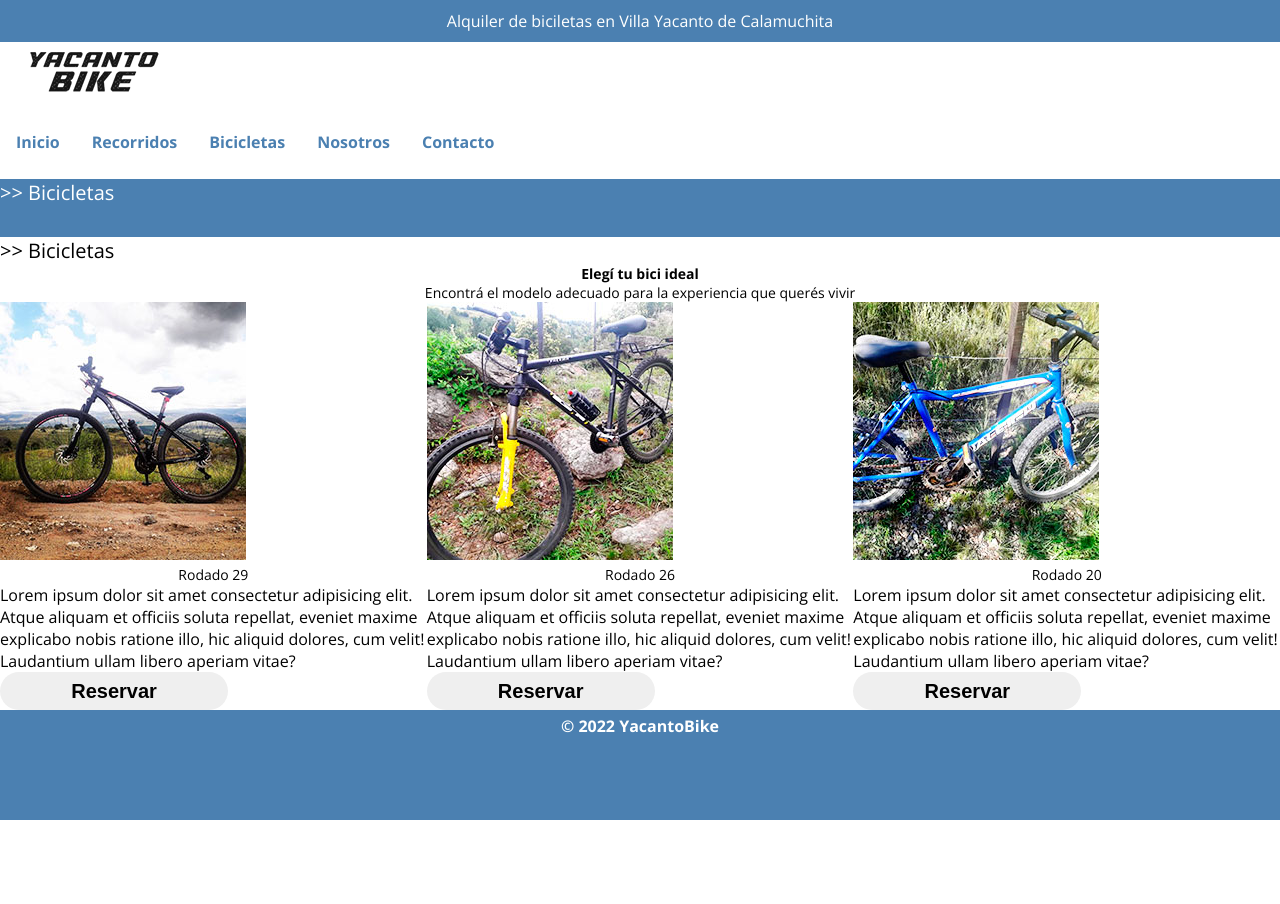
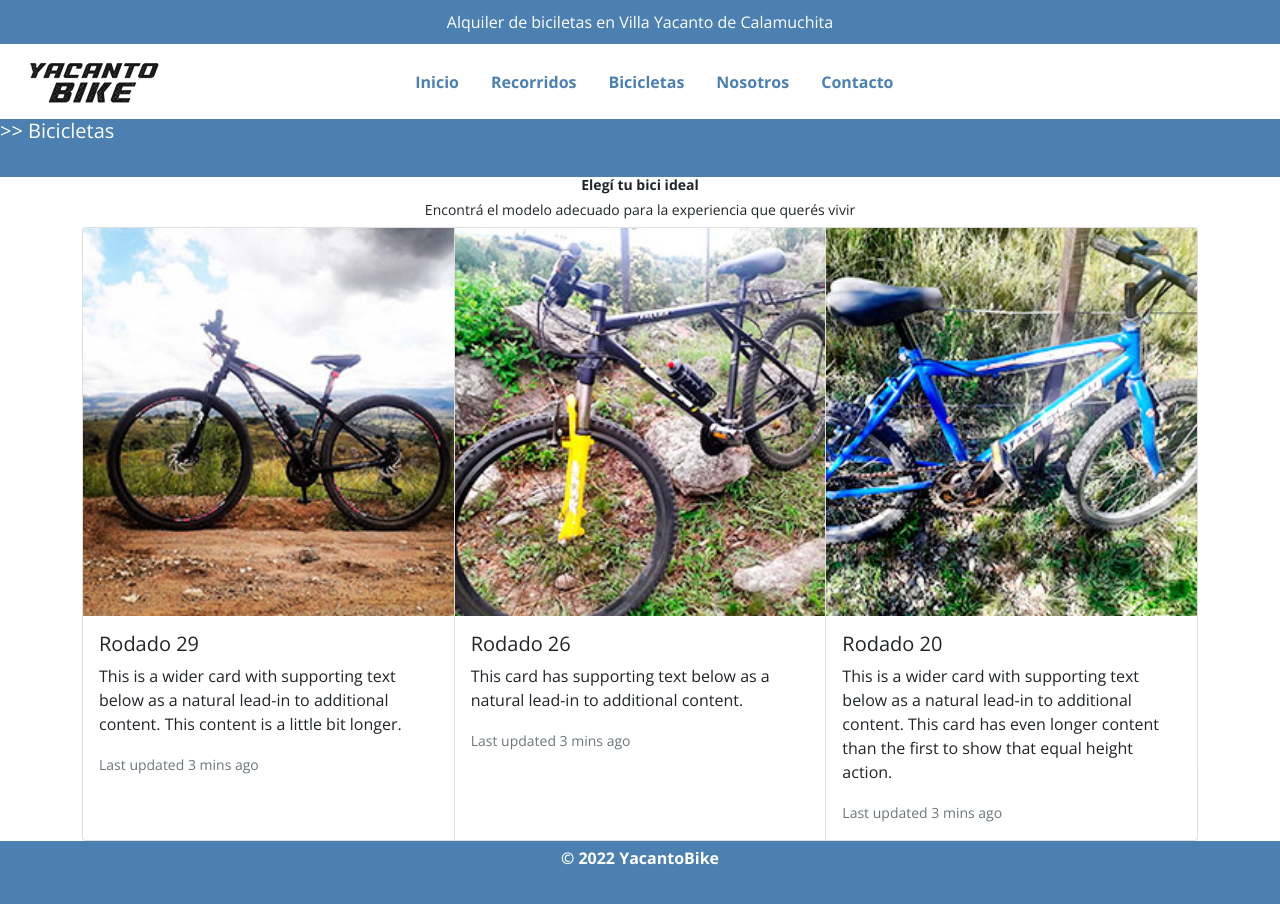
Before and after one commit to AyelenRamayo/YacantoBike_Ramayo, a plain HTML site: page pages/Bicicletas.html in a window 1280 px wide. Before the commit the page ends 820 px from the top, so only its background shows below. Drawn offline with nearby package versions, Linux system fonts and the light colour scheme.

Commit message:
Agregando primeras pruebas con Bootstrap

```diff
--- a/css/style.css
+++ b/css/style.css
@@ -1,9 +1,3 @@
-/* DESAFÍO 4
-1. Incluí transición de pseudoclase hover en botones del menú de navegación
-2. Utitilcé transform para ajustar la posición de los textos en la portada
-3. Utilicé transform y transition para animar el botón "Reservar" de la portada*/
-
-
 /* Reset */
 * {
     margin: 0%;
@@ -12,17 +6,12 @@
 
 /* ---------------- INICIO - Estructura general del sitio ---------------- */
 body {
-    width: 100%;
     font-family: 'Open Sans', sans-serif;
-    height: 100%;
 }
 
 body section {
     display: flex;
-    /* align-content: center;
-    justify-content: center; */
 }
-
 
 .sectionName {
     background-color: #4B80B1;
@@ -46,8 +35,8 @@ body section {
 .destacado {
     background-color: #4B80B1;
     color: #ffffff;
-    text-align: center;
     padding: 20px;
+    height: 86px;
 }
 
 footer {
@@ -60,7 +49,7 @@ footer {
 }
 
 /* Vista Desktop */
-@media screen and (min-width:768px) {
+@media screen and (min-width:992px) {
 
     /* GRILLA HOME */
     .grillaHome {
@@ -73,7 +62,7 @@ footer {
             "clima clima texto texto testimonio testimonio"
             "footer footer footer footer footer footer";
         grid-template-columns: repeat (6, 2fr);
-        grid-template-rows: auto 75px auto 58px 200px 50px;
+        grid-template-rows: auto 75px auto 86px 300px 50px;
     }
 
     .topBar {
@@ -126,10 +115,46 @@ footer {
         font-weight: normal;
         text-align: center;
     }
+
+    .grillaPage {
+        display: grid;
+        grid-template-areas:
+            "topBar topBar topBar topBar topBar topBar"
+            "navLogo navLogo nav nav nav nav"
+            "name name name name name name"
+            "main main main main main main"
+            "footer footer footer footer footer footer";
+        grid-template-columns: (6, 2fr);
+        grid-template-rows: auto 75px 58px auto 50px;
+    }
+
+    .topBar {
+        grid-area: topBar;
+    }
+
+    .navLogo {
+        grid-area: navLogo;
+    }
+
+    .nav {
+        grid-area: nav;
+    }
+
+    .sectionName {
+        grid-area: name;
+    }
+
+    main {
+        grid-area: main;
+    }
+
+    footer {
+        grid-area: footer;
+    }
 }
 
-/* Visa Responsive */
-@media screen and (max-width:768px) {
+/* Vista mobile */
+@media screen and (max-width:575px) {
 
     /* GRILLA HOME */
     .grillaHome {
@@ -227,6 +252,11 @@ footer {
     }
 }
 
+/* Vista Tablet PENDIENTE DE ARMADO */
+/* @media screen and (min-width:576px) and (max-width:991px) {
+
+} */
+
 .bold {
     font-weight: bold;
 }
@@ -267,7 +297,7 @@ nav ul li a {
     font-size: 16px;
 }
 
-/*DESAFÍO 4*/
+
 .navItem:hover {
     background: #4B80B1;
     color: #ffffff;
@@ -281,7 +311,7 @@ nav ul li a {
 
 /* ---------------- FIN Navegador principal ---------------- */
 
-/* ---------------- Elementos de portada ---------------- */
+/* ---------------- Elementos de portada OCULTOS PARA PODER TRABAJAR BOOTSTRAP---------------- */
 .portada {
     width: 100%;
     height: 100%;
@@ -295,14 +325,14 @@ nav ul li a {
     position: absolute;
     top: 25px;
     left: 50%;
-    transform: translate(-50%, 50%); /*DESAFÍO 4*/
+    transform: translate(-50%, 50%);
 }
 
 .portadaSubtitutulo {
     position: absolute;
     top: 30%;
     left: 50%;
-    transform: translate(-50%, 50%); /*DESAFÍO 4*/
+    transform: translate(-50%, 50%);
 }
 
 .portadaBoton {
@@ -311,7 +341,7 @@ nav ul li a {
     position: absolute;
     top: 50%;
     left: 50%;
-    transform: translate(-50%, 50%); /*DESAFÍO 4*/
+    transform: translate(-50%, 50%);
     transition: transform 3s;
 }
 
@@ -321,7 +351,7 @@ nav ul li a {
     position: absolute;
     top: 50%;
     left: 50%;
-    transform: translate(-50%, 50%) scale(1.2) ; /*DESAFÍO 4*/
+    transform: translate(-50%, 50%) scale(1.2) ;
 }
 
 button {
--- a/index.html
+++ b/index.html
@@ -5,10 +5,13 @@
     <meta charset="UTF-8">
     <meta http-equiv="X-UA-Compatible" content="IE=edge">
     <meta name="viewport" content="width=device-width, initial-scale=1.0">
-    <link rel="stylesheet" href="./css/style.css">
     <link rel="preconnect" href="https://fonts.googleapis.com">
     <link rel="preconnect" href="https://fonts.gstatic.com" crossorigin>
     <link href="https://fonts.googleapis.com/css2?family=Open+Sans:wght@400;600;700&display=swap" rel="stylesheet">
+    <!-- Bootstrap style -->
+    <link href="https://cdn.jsdelivr.net/npm/bootstrap@5.0.2/dist/css/bootstrap.min.css" rel="stylesheet"
+        integrity="sha384-EVSTQN3/azprG1Anm3QDgpJLIm9Nao0Yz1ztcQTwFspd3yD65VohhpuuCOmLASjC" crossorigin="anonymous">
+    <link rel="stylesheet" href="./css/style.css">
     <title>Yacanto Bike</title>
 </head>
 
@@ -22,8 +25,8 @@
                 title="Logo Yacanto Bike"></a>
     </div>
     <nav class="nav">
-        <!-- Navegador Desktop-->
-        <ul class="navPrincipal">
+        <!-- BOOTSTRAP - Navegador Desktop-->
+        <ul class="navPrincipal ">
             <li><a class="navItem" href="./index.html">Inicio</a></li>
             <li><a class="navItem" href="./pages/Recorridos.html">Recorridos</a></li>
             <li><a class="navItem" href="./pages/Bicicletas.html">Bicicletas</a></li>
@@ -50,16 +53,35 @@
         <p>Lorem ipsum dolor sit amet consectetur adipisicing elit. Tempore, reprehenderit sapiente, cumque officia
             quisquam iste ea et.</p>
     </section>
+    <!-- BS Modal-->
     <section class="testimonio">
         <img class="testimonioImg" src="./img/juan.jpg" alt="Retrato de cliente Juan">
         <p class="testimonioUserName">@juan.23</p>
         <p>¡Excelente experiencia!</p>
         <p>Fuimos hasta San Miguel de los Ríos y ...</p>
-            <p><a href="#">Más experiencias >></a></p>
+        <button type="button" class="btn btn-outline-primary btn-sm"" data-bs-toggle="modal" data-bs-target="#exampleModal">
+            Más experiencias
+          </button>
+          <div class="modal fade" id="exampleModal" tabindex="-1" aria-labelledby="exampleModalLabel" aria-hidden="true">
+            <div class="modal-dialog">
+              <div class="modal-content">
+                <div class="modal-header">
+                  <h5 class="modal-title" id="exampleModalLabel">Experiencias</h5>
+                  <button type="button" class="btn-close" data-bs-dismiss="modal" aria-label="Close"></button>
+                </div>
+                <div class="modal-body">
+                  ARMAR CONTENIDO DEL MODAL
+                </div>
+              </div>
+            </div>
+          </div>
     </section>
     <footer>
         <span class="footerTxt">© 2022 YacantoBike</span>
     </footer>
+    <script src="https://cdn.jsdelivr.net/npm/bootstrap@5.0.2/dist/js/bootstrap.bundle.min.js"
+        integrity="sha384-MrcW6ZMFYlzcLA8Nl+NtUVF0sA7MsXsP1UyJoMp4YLEuNSfAP+JcXn/tWtIaxVXM"
+        crossorigin="anonymous"></script>
 </body>
 
 </html>
--- a/pages/Bicicletas.html
+++ b/pages/Bicicletas.html
@@ -1,15 +1,20 @@
 <!DOCTYPE html>
 <html lang="en">
+
 <head>
     <meta charset="UTF-8">
     <meta http-equiv="X-UA-Compatible" content="IE=edge">
     <meta name="viewport" content="width=device-width, initial-scale=1.0">
-    <link rel="stylesheet" href="../css/style.css">
     <link rel="preconnect" href="https://fonts.googleapis.com">
     <link rel="preconnect" href="https://fonts.gstatic.com" crossorigin>
+    <!-- Bootstrap style -->
     <link href="https://fonts.googleapis.com/css2?family=Open+Sans:wght@400;600;700&display=swap" rel="stylesheet">
+    <link href="https://cdn.jsdelivr.net/npm/bootstrap@5.0.2/dist/css/bootstrap.min.css" rel="stylesheet"
+        integrity="sha384-EVSTQN3/azprG1Anm3QDgpJLIm9Nao0Yz1ztcQTwFspd3yD65VohhpuuCOmLASjC" crossorigin="anonymous">
+    <link rel="stylesheet" href="../css/style.css">
     <title>Bicicletas</title>
 </head>
+
 <body class="grillaPage">
     <header class="topBar">
         <span>Alquiler de biciletas en Villa Yacanto de Calamuchita</span>
@@ -31,35 +36,69 @@
     <section class="sectionName">
         <h2> >> Bicicletas </h2>
     </section>
-    <main>
-        <div class="nameSection"><h2> >> Bicicletas </h2></div>
+    <main class="container">
         <section class="sectionTitle">
-                <h4><span class="bold">Elegí tu bici ideal</span></h4>
-                <h4>Encontrá el modelo adecuado para la experiencia que querés vivir</h4>
+            <h4><span class="bold">Elegí tu bici ideal</span></h4>
+            <h4>Encontrá el modelo adecuado para la experiencia que querés vivir</h4>
         </section>
+        <!-- BS Cards -->
         <section class="sectionCard">
-            <div class="block__rodado"><img class="img__card" src="../img/bicis-r-29.jpg">
+        <div class="card-group">
+            <div class="card">
+              <img src="../img/bicis-r-29.jpg" class="card-img-top" alt="rodado-29">
+              <div class="card-body">
+                <h5 class="card-title">Rodado 29</h5>
+                <p class="card-text">This is a wider card with supporting text below as a natural lead-in to additional content. This content is a little bit longer.</p>
+                <p class="card-text"><small class="text-muted">Last updated 3 mins ago</small></p>
+              </div>
+            </div>
+            <div class="card">
+              <img src="../img/bicis-r-26.jpg" class="card-img-top" alt="rodado-26">
+              <div class="card-body">
+                <h5 class="card-title">Rodado 26</h5>
+                <p class="card-text">This card has supporting text below as a natural lead-in to additional content.</p>
+                <p class="card-text"><small class="text-muted">Last updated 3 mins ago</small></p>
+              </div>
+            </div>
+            <div class="card">
+              <img src="../img/bicis-r-20.jpg" class="card-img-top" alt="rodado-20.">
+              <div class="card-body">
+                <h5 class="card-title">Rodado 20</h5>
+                <p class="card-text">This is a wider card with supporting text below as a natural lead-in to additional content. This card has even longer content than the first to show that equal height action.</p>
+                <p class="card-text"><small class="text-muted">Last updated 3 mins ago</small></p>
+              </div>
+            </div>
+          </div>
+
+        <!--<div class="block__rodado"><img class="img__card" src="../img/bicis-r-29.jpg">
                 <h4 class="img__nombre">Rodado 29</h4>
-                <p class="section__txt---nosotros">Lorem ipsum dolor sit amet consectetur adipisicing elit. Atque aliquam et officiis soluta repellat,
+                <p class="section__txt---nosotros">Lorem ipsum dolor sit amet consectetur adipisicing elit. Atque
+                    aliquam et officiis soluta repellat,
                     eveniet maxime explicabo nobis ratione illo, hic aliquid dolores, cum velit! Laudantium ullam libero
                     aperiam vitae?</p><button class="btn--azul">Reservar</button>
             </div>
             <div class="block__rodado"><img class="img__card" src="../img/bicis-r-26.jpg">
                 <h4 class="img__nombre">Rodado 26</h4>
-                <p class="section__txt---nosotros">Lorem ipsum dolor sit amet consectetur adipisicing elit. Atque aliquam et officiis soluta repellat,
+                <p class="section__txt---nosotros">Lorem ipsum dolor sit amet consectetur adipisicing elit. Atque
+                    aliquam et officiis soluta repellat,
                     eveniet maxime explicabo nobis ratione illo, hic aliquid dolores, cum velit! Laudantium ullam libero
                     aperiam vitae?</p><button class="btn--azul">Reservar</button>
             </div>
             <div class="block__rodado"><img class="img__card" src="../img/bicis-r-20.jpg">
                 <h4 class="img__nombre">Rodado 20</h4>
-                <p class="section__txt---nosotros">Lorem ipsum dolor sit amet consectetur adipisicing elit. Atque aliquam et officiis soluta repellat,
+                <p class="section__txt---nosotros">Lorem ipsum dolor sit amet consectetur adipisicing elit. Atque
+                    aliquam et officiis soluta repellat,
                     eveniet maxime explicabo nobis ratione illo, hic aliquid dolores, cum velit! Laudantium ullam libero
                     aperiam vitae?</p><button class="btn--azul">Reservar</button>
-            </div>
+            </div> -->
         </section>
     </main>
     <footer>
         <span class="footerTxt">© 2022 YacantoBike</span>
     </footer>
+    <script src="https://cdn.jsdelivr.net/npm/bootstrap@5.0.2/dist/js/bootstrap.bundle.min.js"
+        integrity="sha384-MrcW6ZMFYlzcLA8Nl+NtUVF0sA7MsXsP1UyJoMp4YLEuNSfAP+JcXn/tWtIaxVXM"
+        crossorigin="anonymous"></script>
 </body>
+
 </html>
```
Also changed, not shown: pages/Contacto.html (+11 -3 lines), pages/Nosotros.html (+9 -6 lines), pages/Recorridos.html (+10 -2 lines). Lines whose indentation alone changed are shown as unchanged.
